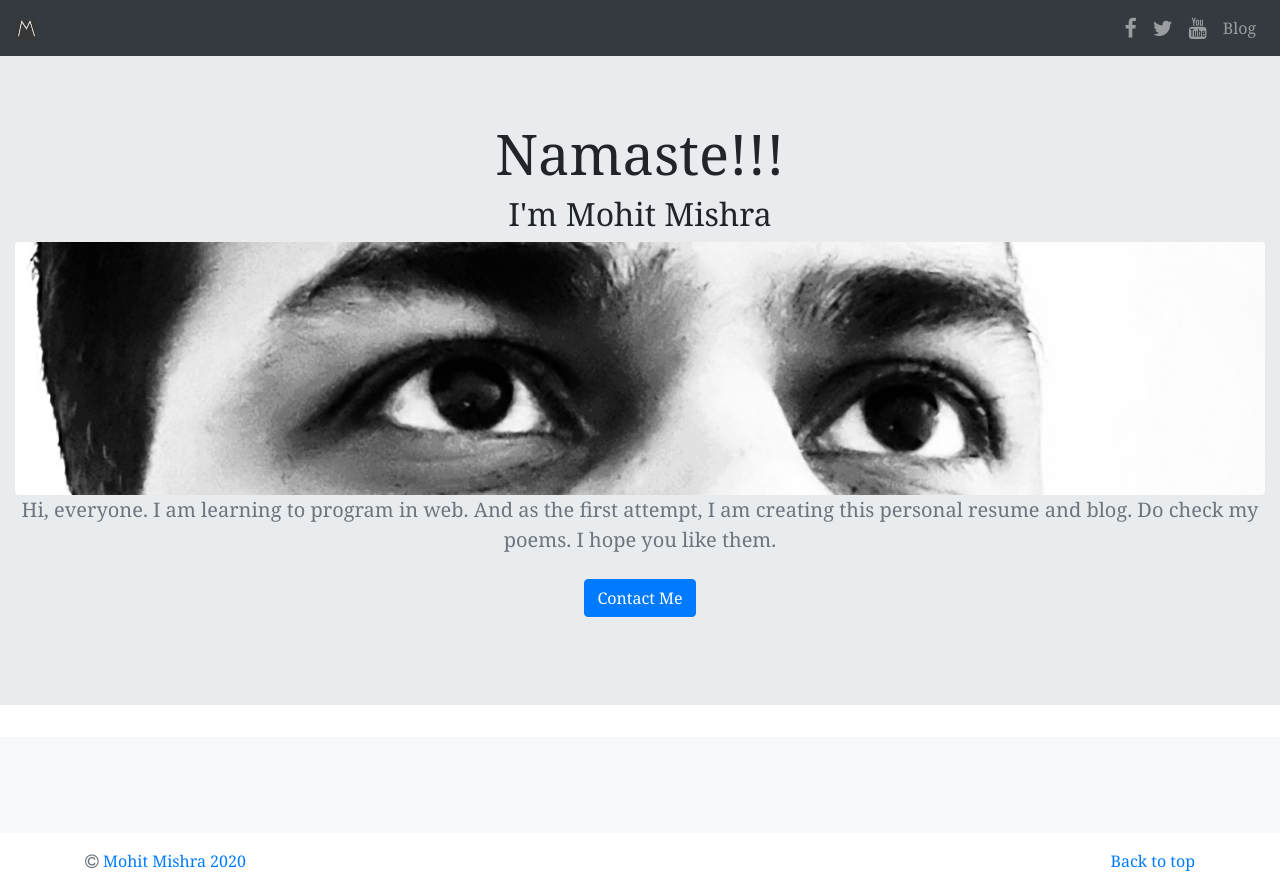
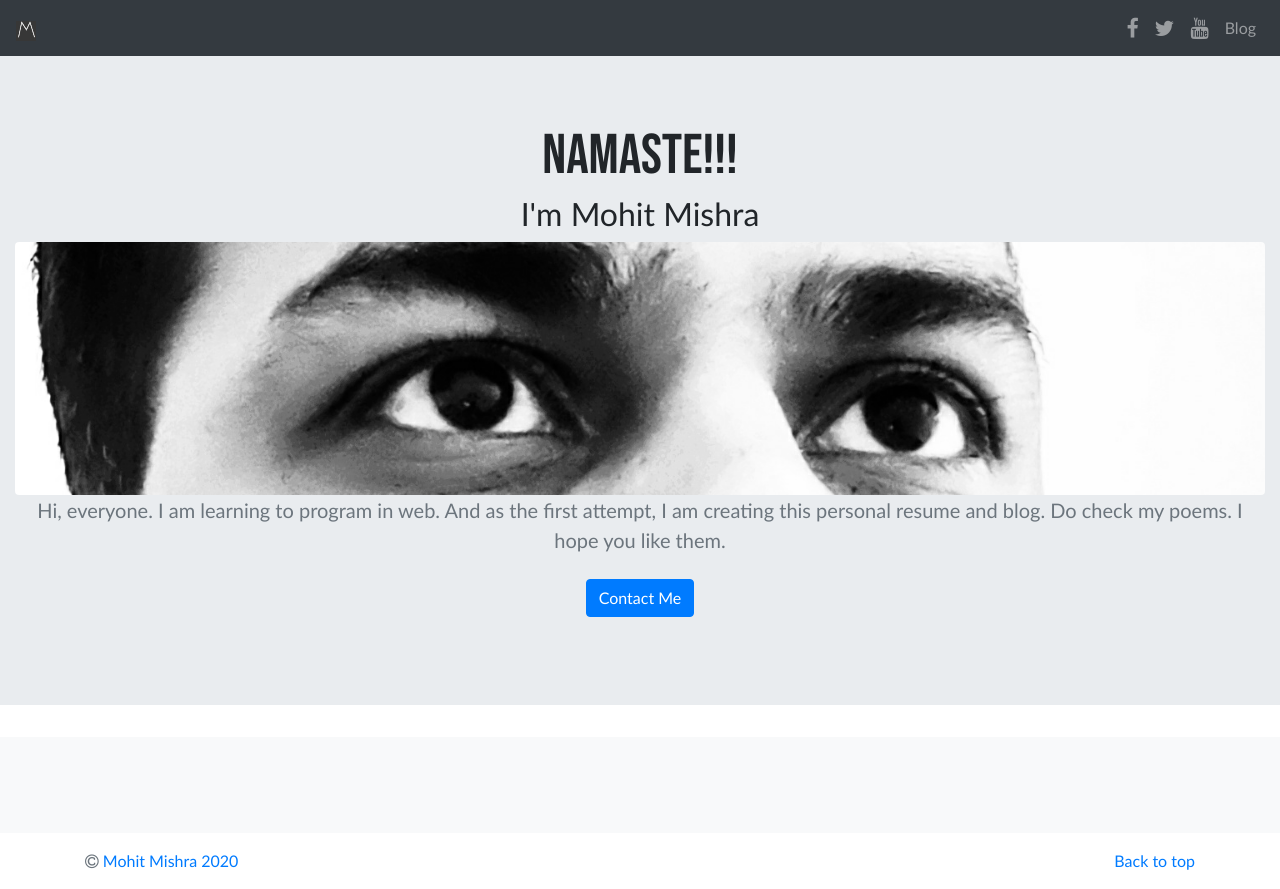
Before and after one commit to mrmohitmishra/portfolio, a Django app: page / in a window 1280 px wide. Run offline with Django 3.2, Linux system fonts and the light colour scheme; data that the repository does not hold is empty; some libraries are stand-ins or nearby versions.

Commit message:
font changed

```diff
--- a/portfolio/static/base.css
+++ b/portfolio/static/base.css
@@ -1,3 +1,17 @@
 body{
-    font-family: Georgia, 'Times New Roman', Times, serif;
+    font-family: 'Calibri',Arial, Helvetica, 'Gill Sans', 'Gill Sans MT', 'Trebuchet MS', sans-serif;
 }
+
+
+    @font-face {
+        font-family: 'bebas_neueregular';
+        src: url('bebasneue-regular-webfont.woff2') format('woff2'),
+             url('bebasneue-regular-webfont.woff') format('woff');
+        font-weight: normal;
+        font-style: normal;
+
+    }
+
+    h1{
+        font-family: 'bebas_neueregular';
+    }
--- a/requirements.txt
+++ b/requirements.txt
@@ -1,5 +1 @@
-Django==2.2
-Pillow==7.2.0
-psycopg2-binary==2.8.6
-pytz==2020.1
-sqlparse==0.3.1
+Django==2.2 Pillow==7.2.0 psycopg2-binary==2.8.6 pytz==2020.1 sqlparse==0.3.1
```
Also changed, not shown: portfolio/static/bebasneue-regular-webfont.woff2 (added), 1 other file.
